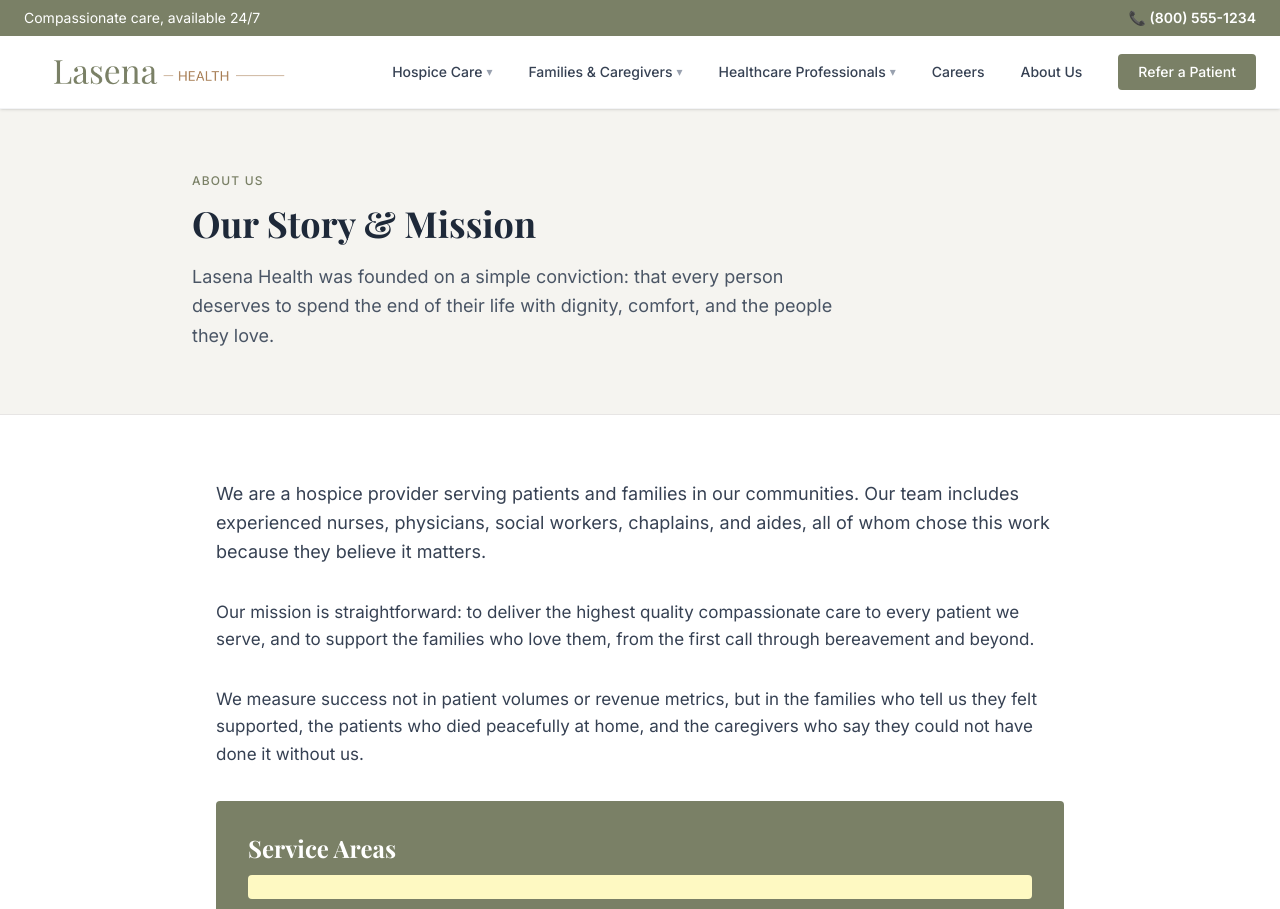
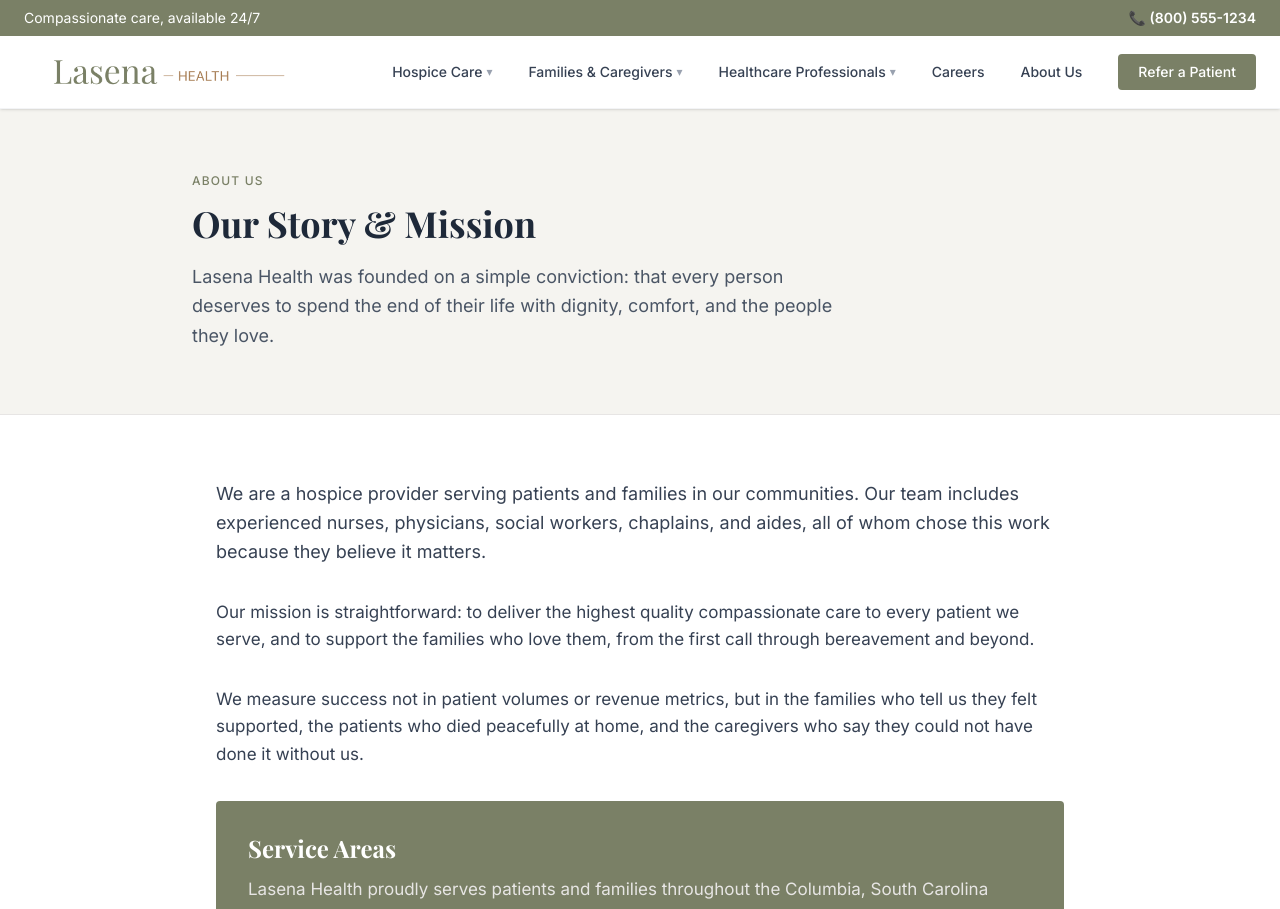
Before and after one commit to chad873/lasenahealth-com, a Next.js app: page /about in a window 1280 px wide. Shown: the top 909 px of the page. Built offline with nearby package versions, Linux system fonts and the light colour scheme; a web font is replaced by a local one.

Commit message:
Remove leftover empty yellow div from About page

```diff
--- a/app/about/page.tsx
+++ b/app/about/page.tsx
@@ -19,9 +19,6 @@ export default function Page() {
 
         <div className="bg-[#7A8066] text-white rounded p-8">
           <h2 className="font-serif text-2xl font-bold mb-3" style={{ color: "white" }}>Service Areas</h2>
-          <div className="bg-yellow-100 text-yellow-900 text-sm rounded p-3 mb-4">
-
-          </div>
           <p className="text-stone-200">Lasena Health proudly serves patients and families throughout the Columbia, South Carolina area, including Richland, Lexington, Fairfield, Kershaw, Calhoun, Orangeburg, and Newberry counties. Call us to find out if we serve your area.</p>
         </div>
 
```
